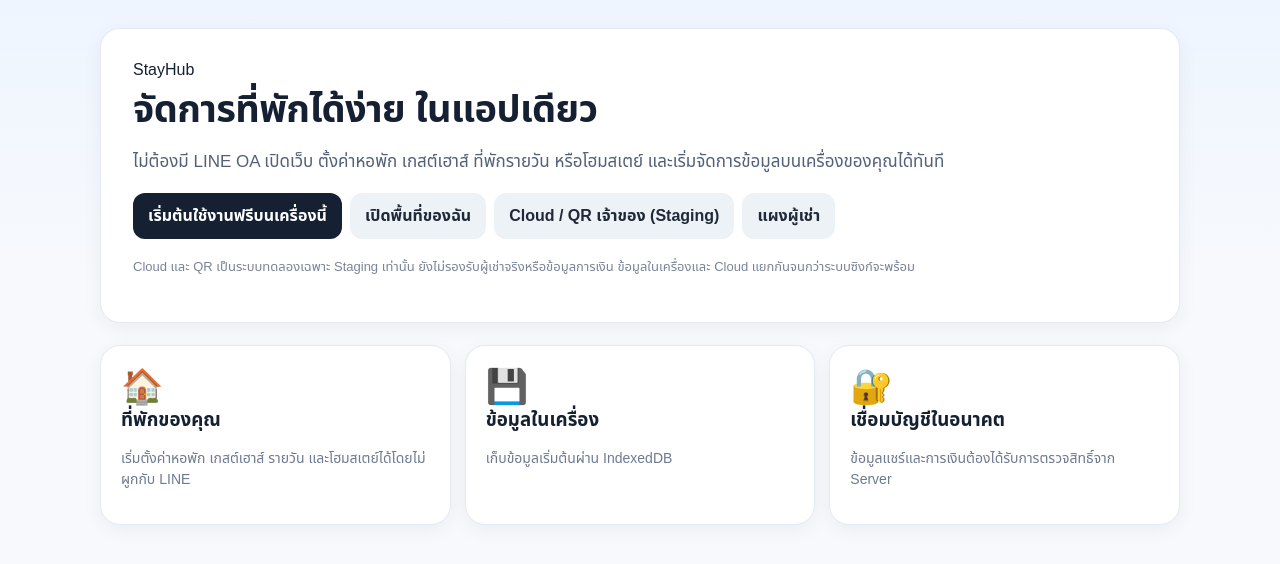
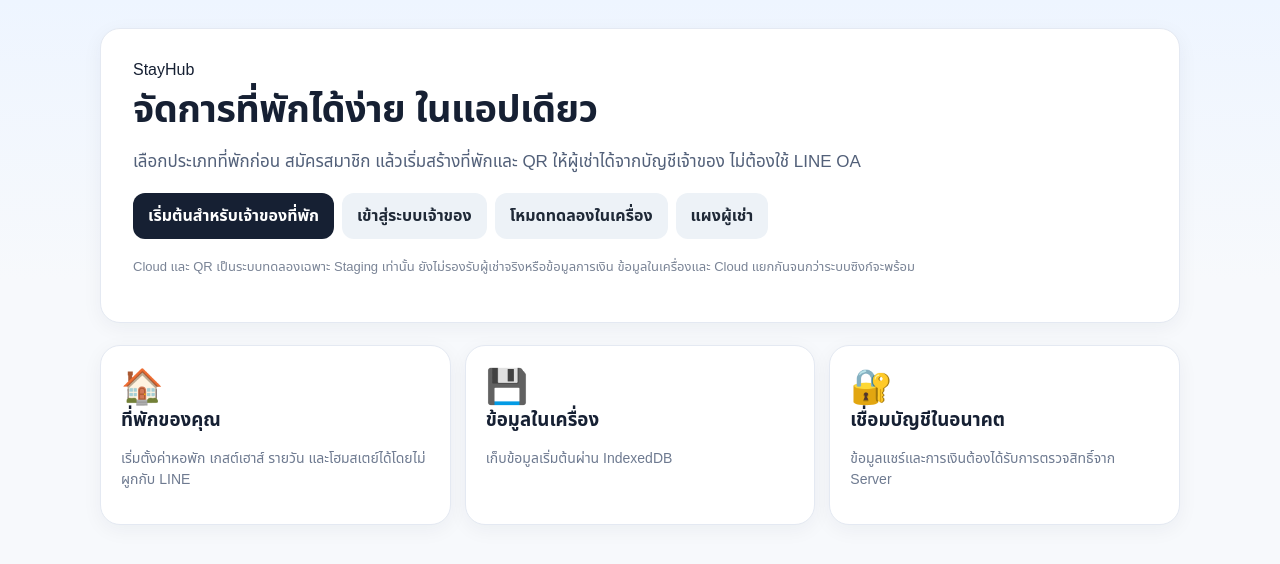
Before and after one commit to santilab48/StayHub, a Next.js app: page / in a window 1280 px wide. Shown: the top 564 px of the page. Built offline with nearby package versions, Linux system fonts and the light colour scheme.

Commit message:
feat(home): make owner accommodation selection the primary first-time entry

```diff
--- a/app/page.tsx
+++ b/app/page.tsx
@@ -3,8 +3,8 @@ export default function Home(){
     <section className="hero card" style={{padding:32}}>
       <span className="badge">StayHub</span>
       <h1>จัดการที่พักได้ง่าย ในแอปเดียว</h1>
-      <p className="lead">ไม่ต้องมี LINE OA เปิดเว็บ ตั้งค่าหอพัก เกสต์เฮาส์ ที่พักรายวัน หรือโฮมสเตย์ และเริ่มจัดการข้อมูลบนเครื่องของคุณได้ทันที</p>
-      <div className="flow"><a className="btn" href="/start">เริ่มต้นใช้งานฟรีบนเครื่องนี้</a><a className="btn secondary" href="/workspace">เปิดพื้นที่ของฉัน</a><a className="btn secondary" href="/cloud">Cloud / QR เจ้าของ (Staging)</a><a className="btn secondary" href="/my">แผงผู้เช่า</a></div>
+      <p className="lead">เลือกประเภทที่พักก่อน สมัครสมาชิก แล้วเริ่มสร้างที่พักและ QR ให้ผู้เช่าได้จากบัญชีเจ้าของ ไม่ต้องใช้ LINE OA</p>
+      <div className="flow"><a className="btn" href="/cloud">เริ่มต้นสำหรับเจ้าของที่พัก</a><a className="btn secondary" href="/cloud">เข้าสู่ระบบเจ้าของ</a><a className="btn secondary" href="/start">โหมดทดลองในเครื่อง</a><a className="btn secondary" href="/my">แผงผู้เช่า</a></div>
       <p className="footnote">Cloud และ QR เป็นระบบทดลองเฉพาะ Staging เท่านั้น ยังไม่รองรับผู้เช่าจริงหรือข้อมูลการเงิน ข้อมูลในเครื่องและ Cloud แยกกันจนกว่าระบบซิงก์จะพร้อม</p>
     </section>
     <section className="section grid">
```
